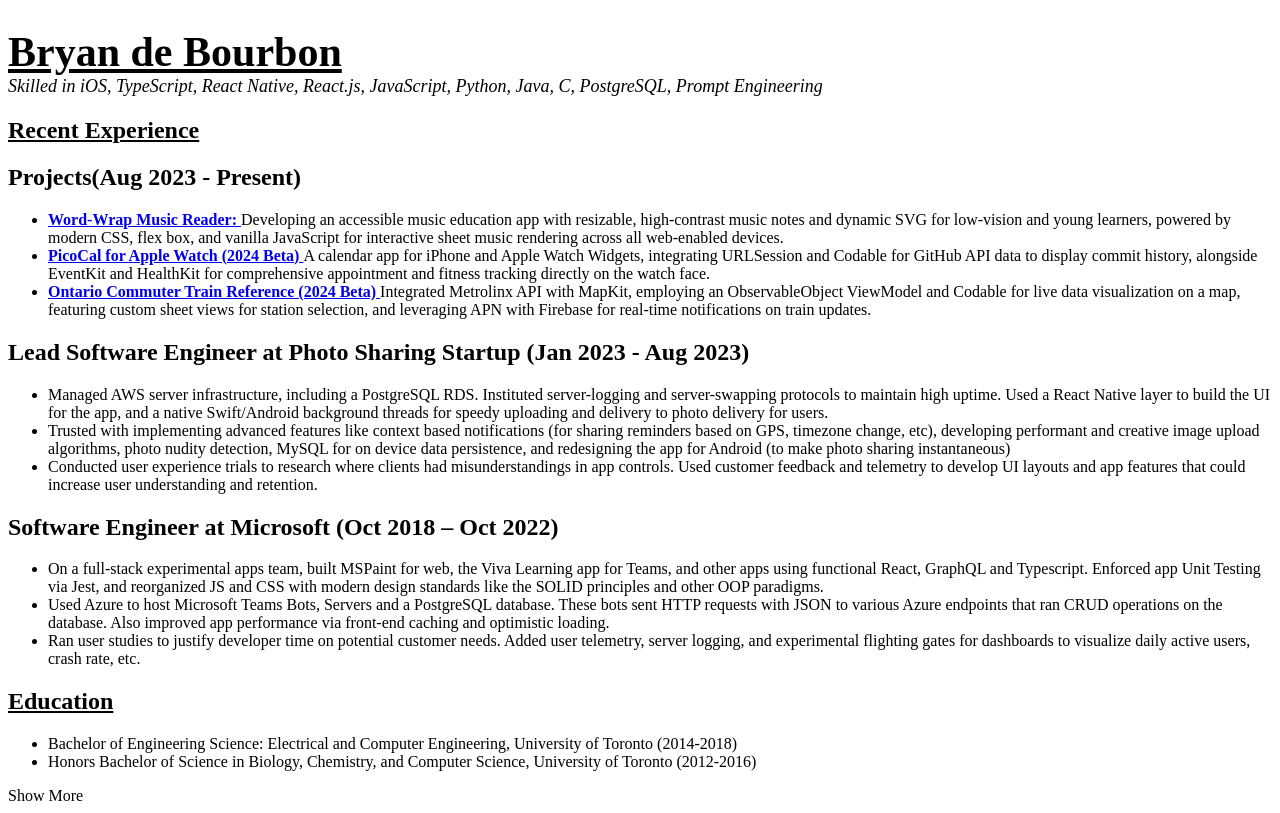
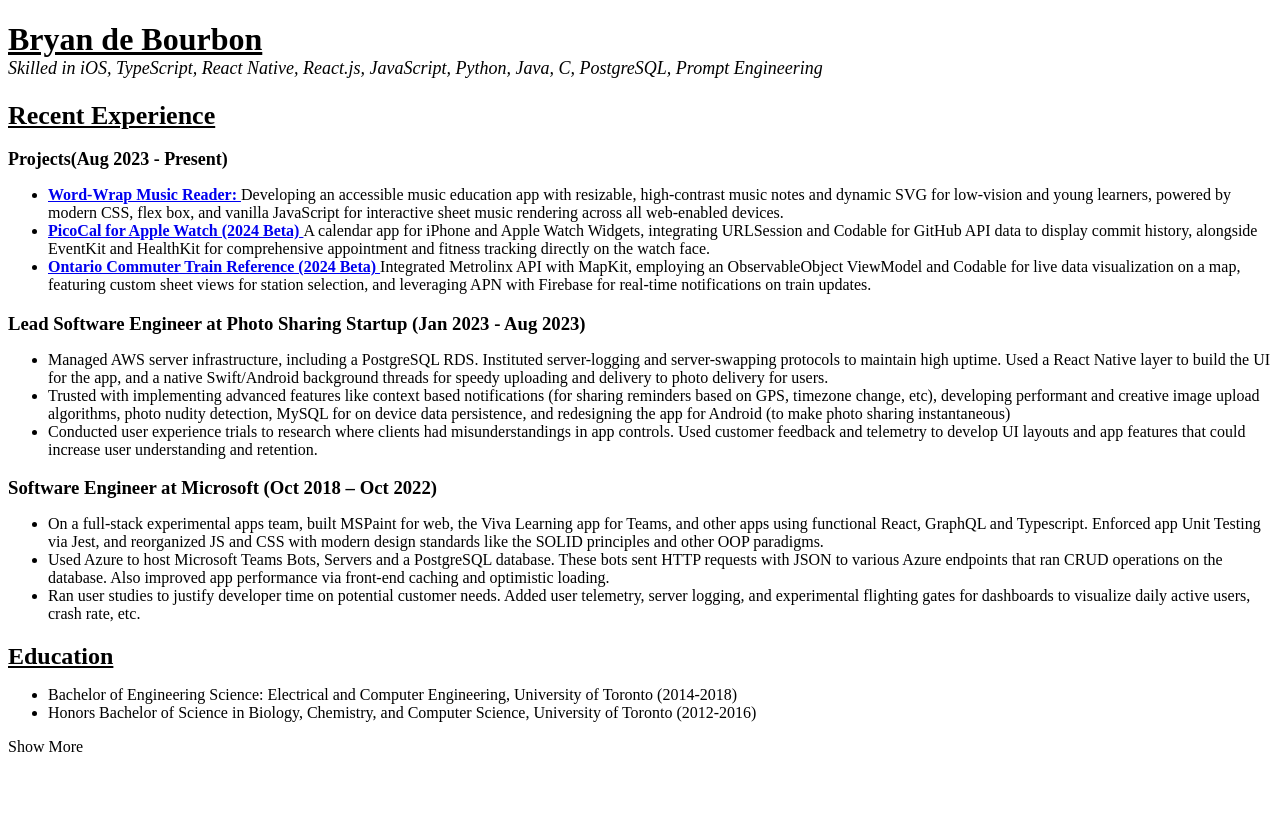
Before and after one commit to bryandebourbon/bryandebourbon.github.io, a plain HTML site: page index.html in a window 1280 px wide. Drawn offline with Linux system fonts and the light colour scheme.

Commit message:
refinements

```diff
--- a/index.html
+++ b/index.html
@@ -3,18 +3,19 @@
 <head>
     <meta charset="UTF-8">
     <meta name="viewport" content="width=device-width, initial-scale=1.0">
-    <title>Bryan de Bourbon Resume</title>
+    <title>Bryan de Bourbon </title>
 </head>
 <body>
     <header>
-        <h1 style="font-size: 42px; text-decoration: underline; margin-bottom: 0;">Bryan de Bourbon</h1>
+        <h1 style="font-size: 32px; font-weight: bold; text-decoration: underline; margin-bottom: 0; ">Bryan de Bourbon</h1>
         <i style="font-size: 18px;">Skilled in iOS, TypeScript, React Native, React.js, JavaScript, Python, Java, C, PostgreSQL, Prompt Engineering</i>
     </header>
 
     <section id="work-experience">
-        <h1 style="text-decoration: underline;">Recent Experience</h1>
-            <h2>Projects(Aug 2023 - Present)</h2>
+        <h1 style="font-size: 26px; text-decoration: underline; margin-bottom: 0;">Recent Experience</h1>
+
             <article>
+                <h3 style=" font-size: 18px; margin-bottom: 0;">Projects(Aug 2023 - Present)</h3>
                 <ul>
                     <li>
                         <strong>
@@ -46,7 +47,7 @@
             </article>
 
         <article>
-            <h2>Lead Software Engineer at Photo Sharing Startup (Jan 2023 - Aug 2023)</h2>
+            <h3 style="margin-bottom: 0;">Lead Software Engineer at Photo Sharing Startup (Jan 2023 - Aug 2023)</h3>
             <ul>
                 <li>
                     Managed AWS server infrastructure, including a PostgreSQL RDS. Instituted server-logging and server-swapping protocols to maintain high uptime. Used a React Native layer to build the UI for the app, and a native Swift/Android background threads for speedy uploading and delivery to photo delivery for users.
@@ -62,7 +63,7 @@
         </article>
 
         <article>
-            <h2>Software Engineer at Microsoft (Oct 2018 – Oct 2022) </h2>
+            <h3 style="margin-bottom: 0;" >Software Engineer at Microsoft (Oct 2018 – Oct 2022) </h3>
             <ul>
                 <li>
                     On a full-stack experimental apps team, built MSPaint for web, the Viva Learning app for Teams, and other apps using functional React, GraphQL and Typescript. Enforced app Unit Testing via Jest, and reorganized JS and CSS with modern design standards like the SOLID principles and other OOP paradigms.
@@ -76,7 +77,7 @@
         </article>
     </section>
     <section id="education">
-        <h1 style="text-decoration: underline;">Education</h1>
+        <h1 style="margin-bottom: 0; text-decoration: underline;">Education</h1>
         <ul>
             <li>Bachelor of Engineering Science: Electrical and Computer Engineering, University of Toronto (2014-2018)</li>
             <li>Honors Bachelor of Science in Biology, Chemistry, and Computer Science, University of Toronto (2012-2016)</li>
```
